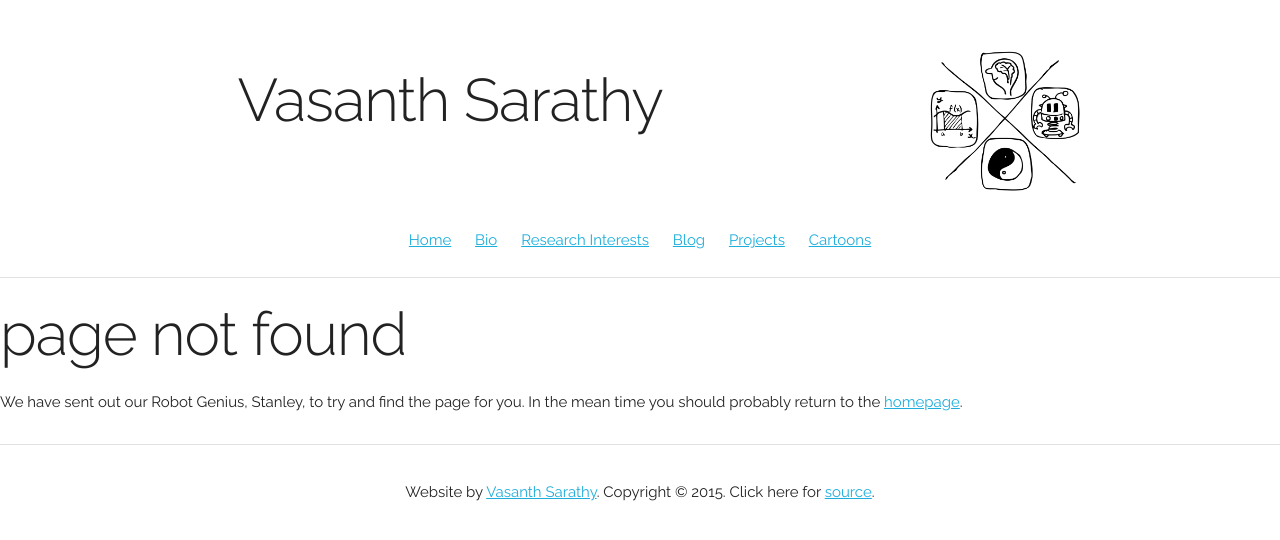
After one commit to vasanthsarathy/vsarathy.com-flask, a Flask app: page /404.html in a window 1280 px wide. The commit adds this page. Shown: the top 540 px of the page. Run offline with Flask 2, Linux system fonts and the light colour scheme.

Commit message:
added sitemap and 404

```diff
--- a/app.py
+++ b/app.py
@@ -8,6 +8,9 @@ app.config['FREEZER_DESTINATION'] = 'gh-pages'
 app.config['FREEZER_DESTINATION_IGNORE'] = ['.git*', 'CNAME', '.gitignore', 'readme.md']
 app.config['FREEZER_RELATIVE_URLS'] = True
 
+
+HOSTING_DOMAIN = 'http://vsarathy.com/'
+
 #controllers
 @app.route("/")
 def index():
@@ -17,6 +20,23 @@ def index():
 def contact():
     return render_template('research.html')
 
+@app.errorhandler(404)
+def page_not_found(e):
+    return render_template('404.html'), 404
+
+@app.route('/404.html')
+def static_404():
+    return render_template('404.html')
+
+@app.route('/sitemap.xml')
+def generate_sitemap():
+    locations = [
+        ('',              '2015-06-24'),
+    ]
+    sites = [(HOSTING_DOMAIN + l[0], l[1]) for l in locations]
+    return render_template('sitemap.xml', sites=sites)
+
+
 #launch
 if __name__ == "__main__":
     app.run(debug=True)
--- /dev/null
+++ b/templates/404.html
@@ -0,0 +1,7 @@
+{% extends 'base.html' %}
+{% block content %}
+<h1>page not found</h1>
+<p>We have sent out our Robot Genius, Stanley, to try and find the
+page for you. In the mean time you should probably return to the
+<a href="/">homepage</a>.</p>
+{% endblock %}
--- a/templates/index.html
+++ b/templates/index.html
@@ -14,6 +14,12 @@
         	<p>I also love drawing cartoons - especially, the single panel New Yorker-style ones! I'm always looking for ways to share and teach science through the language of cartoons. </p>
 
         	<p>When I'm not thinking about math, robots or my <a href="/research.html">research</a>, I love spending time with my family, getting outdoors, and drawing cartoons.  <a href="/">(More)</a> </p>
+
+          <blockquote style="background-color:lightgray; padding:2%">
+            The most exciting phrase to hear in science, the one that heralds new discoveries, is not “Eureka” but “That’s funny...”
+             <footer>- <cite>Isaac Asimov (1920-1992)</cite></footer>
+          </blockquote>
+
       	</div>
     </div>
 {% endblock %}
```
Also changed, not shown: templates/sitemap.xml (added, +9 -0 lines).
